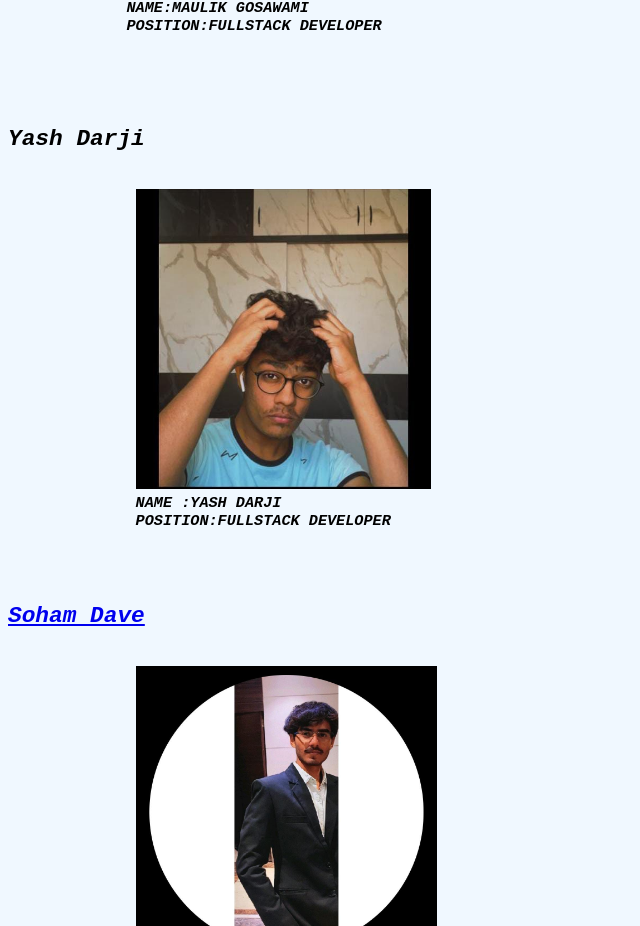
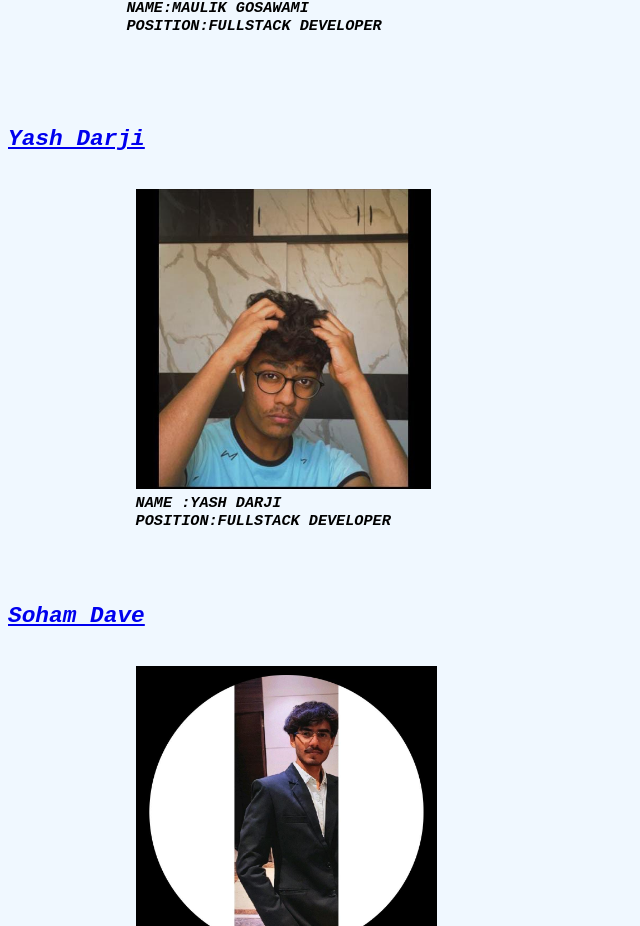
Before and after one commit to davesohamm/arnavigation, a plain HTML site: page ABOUT US.HTML in a window 1280 px wide. Shown: the part 1514-2440 px from the top of the page, without its empty margins (0-640 px from the left). Drawn offline with Linux system fonts and the light colour scheme.

Commit message:
finishing

```diff
--- a/ABOUT US.HTML
+++ b/ABOUT US.HTML
@@ -28,7 +28,7 @@
              POSITION:FULLSTACK DEVELOPER
 
               <br>
-              <h2>Yash Darji</h2>
+              <h2><a href="https://github.com/knowOne08">Yash Darji</a></h2>
               <img src="./YASH.jpg" height="300">
               NAME :YASH DARJI
               POSITION:FULLSTACK DEVELOPER
```
Also changed, not shown: index.html (+1 -1 lines).
